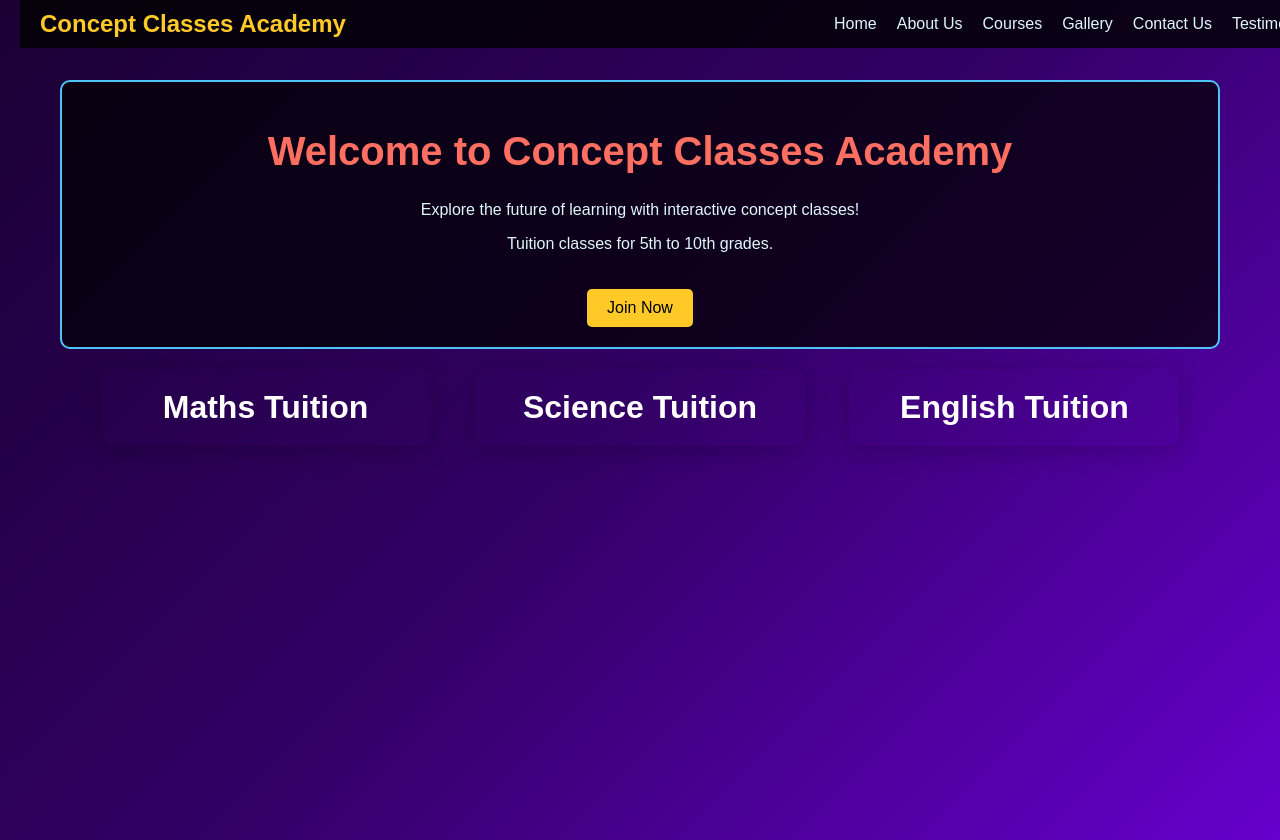
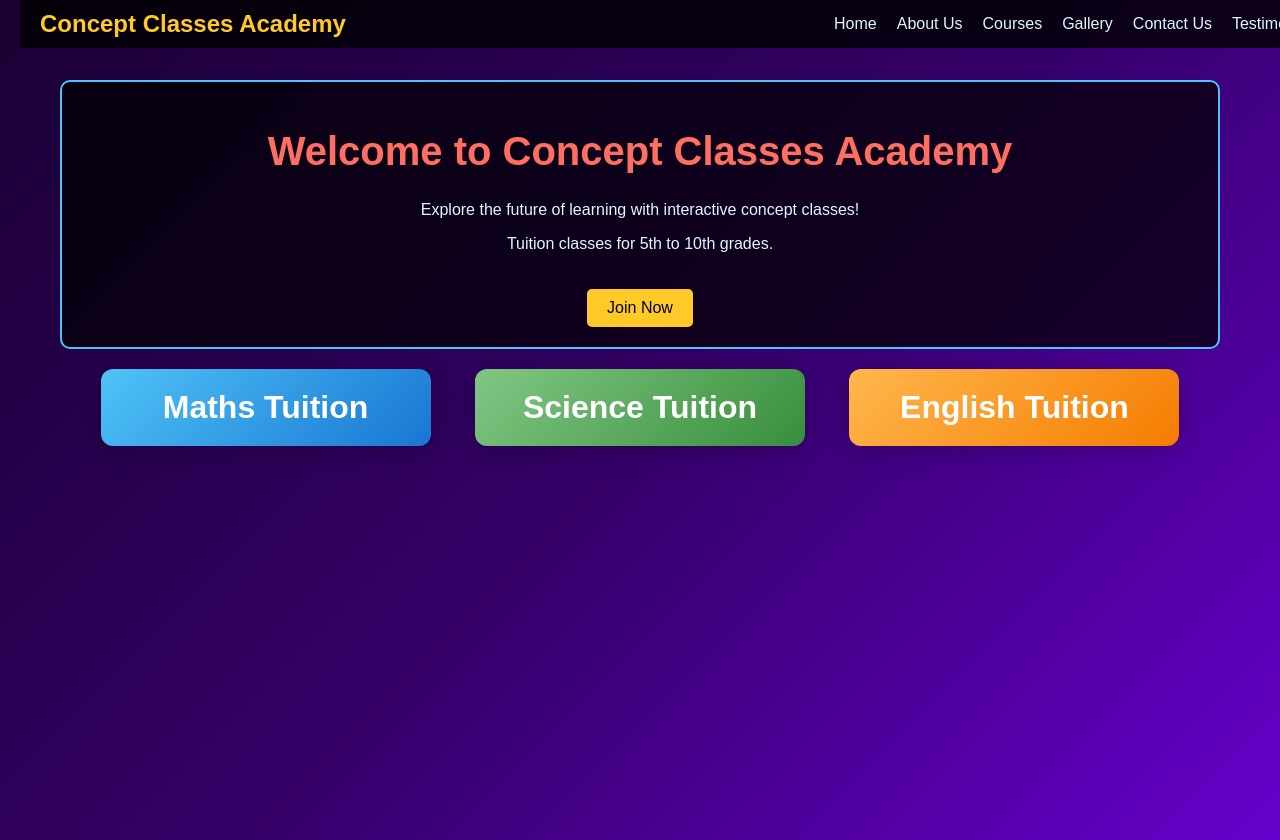
Before and after one commit to kamlesh2021/CCA, a plain HTML site: page index.html in a window 1280 px wide. Drawn offline with Linux system fonts and the light colour scheme.

Commit message:
Update index.html

```diff
--- a/index.html
+++ b/index.html
@@ -33,9 +33,9 @@
         <a href="join.html"><button>Join Now</button></a>
     </header>
     <section class="slides">
-        <div class="slide">Maths Tuition</div>
-        <div class="slide">Science Tuition</div>
-        <div class="slide">English Tuition</div>
+        <div class="slide maths">Maths Tuition</div>
+        <div class="slide science">Science Tuition</div>
+        <div class="slide english">English Tuition</div>
     </section>
 </body>
 </html>
```
